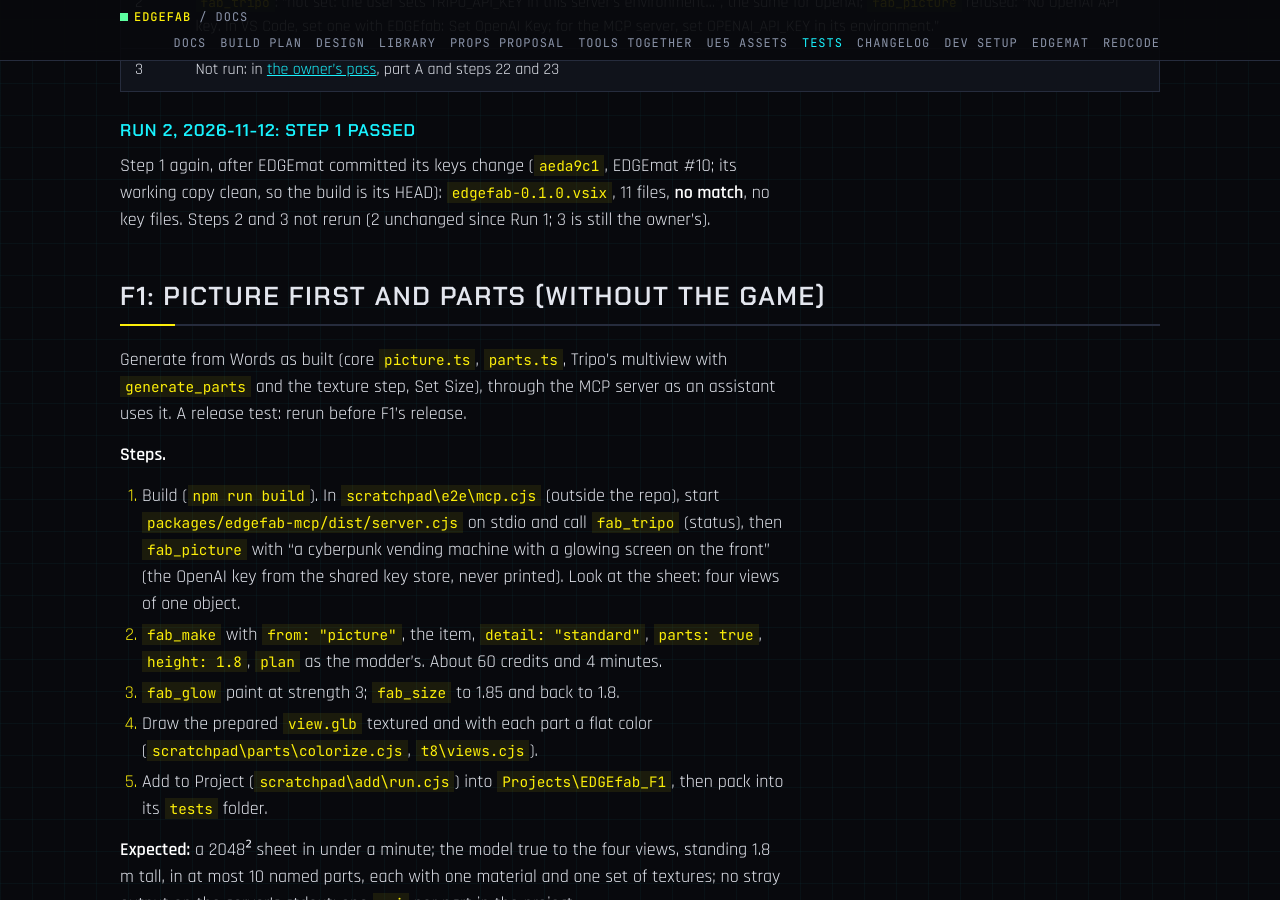
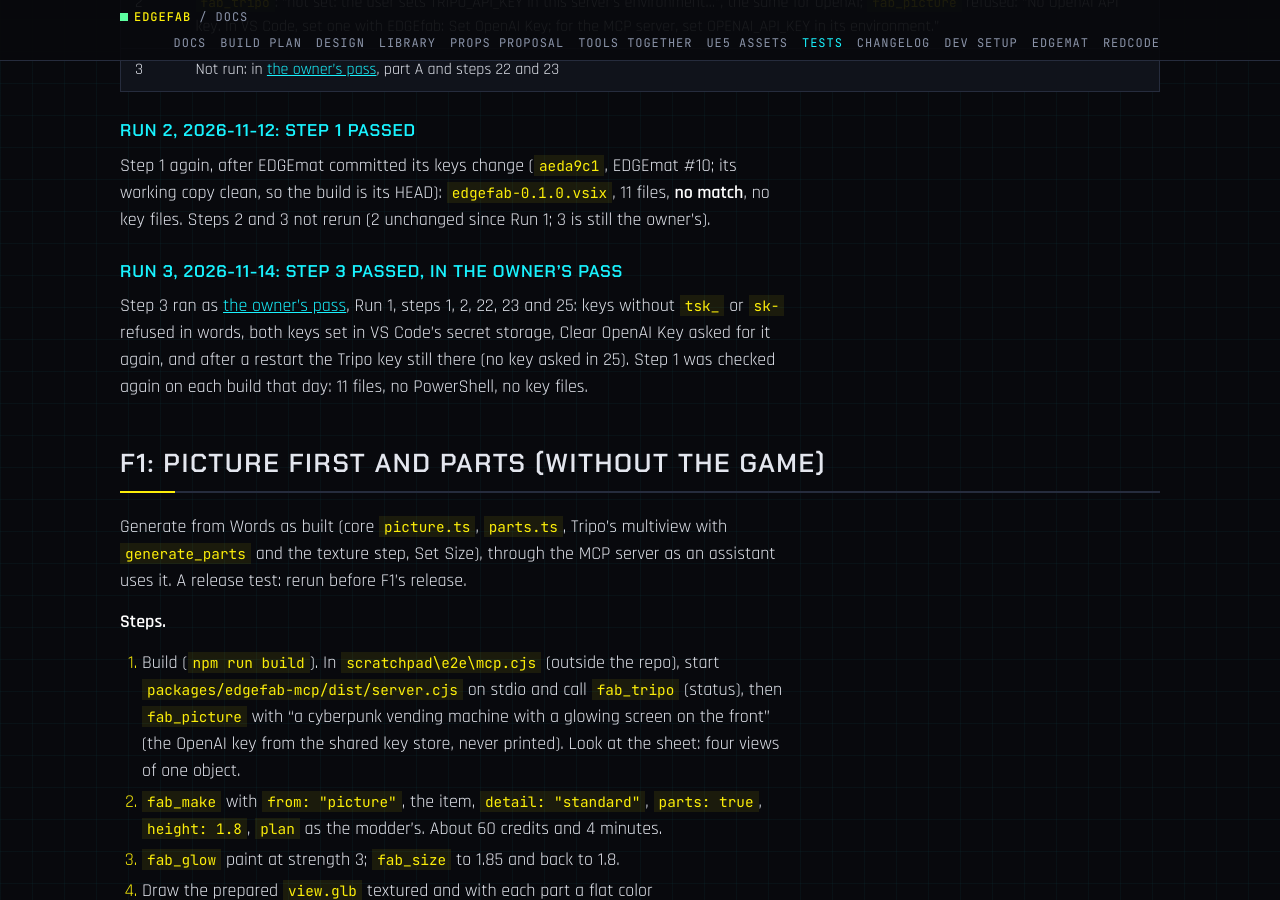
Before and after one commit to Edgemodders/EDGEfab, a Jekyll site: the page built from docs/testing.md, in a window 1280 px wide and 900 px high, scrolled down 24077 px. Built offline with Jekyll 4.4.1, drawn with Linux system fonts in a browser that asks for light colours.

Commit message:
Tests: the keys test's step 3 passed in the owner's pass
Co-Authored-By: Claude Opus 5.5 <noreply@anthropic.com>

```diff
--- a/docs/testing.md
+++ b/docs/testing.md
@@ -497,6 +497,10 @@ The extension keeps its Tripo and OpenAI keys in VS Code's secret storage, the M
 
 Step 1 again, after EDGEmat committed its keys change (`aeda9c1`, EDGEmat #10; its working copy clean, so the build is its HEAD): `edgefab-0.1.0.vsix`, 11 files, **no match**, no key files. Steps 2 and 3 not rerun (2 unchanged since Run 1; 3 is still the owner's).
 
+### Run 3, 2026-11-14: step 3 passed, in the owner's pass
+
+Step 3 ran as [the owner's pass](#f1-the-extension-in-vs-code-the-owners-pass), Run 1, steps 1, 2, 22, 23 and 25: keys without `tsk_` or `sk-` refused in words, both keys set in VS Code's secret storage, Clear OpenAI Key asked for it again, and after a restart the Tripo key still there (no key asked in 25). Step 1 was checked again on each build that day: 11 files, no PowerShell, no key files.
+
 ## F1: picture first and parts (without the game)
 
 Generate from Words as built (core `picture.ts`, `parts.ts`, Tripo's multiview with `generate_parts` and the texture step, Set Size), through the MCP server as an assistant uses it. A release test: rerun before F1's release.
```
